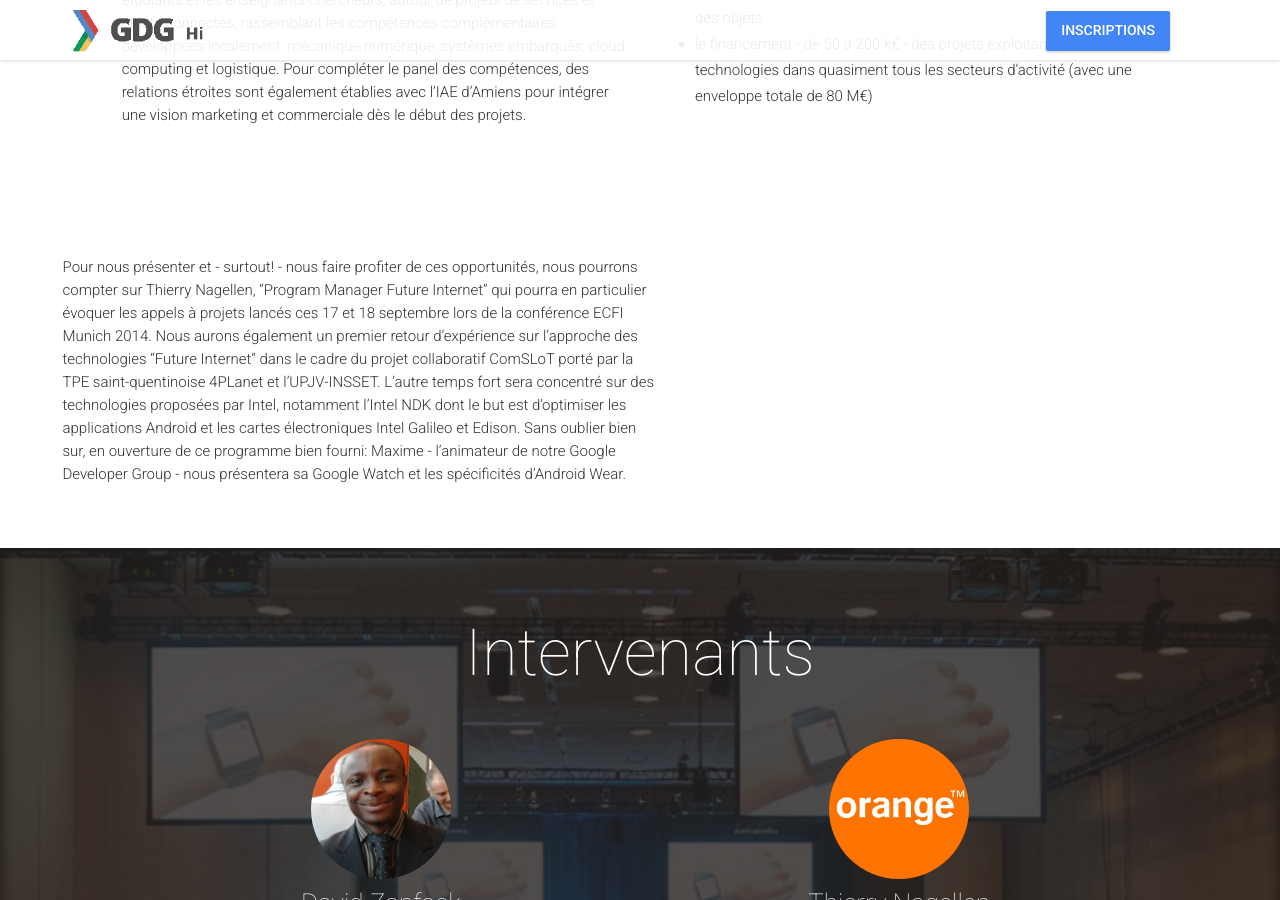
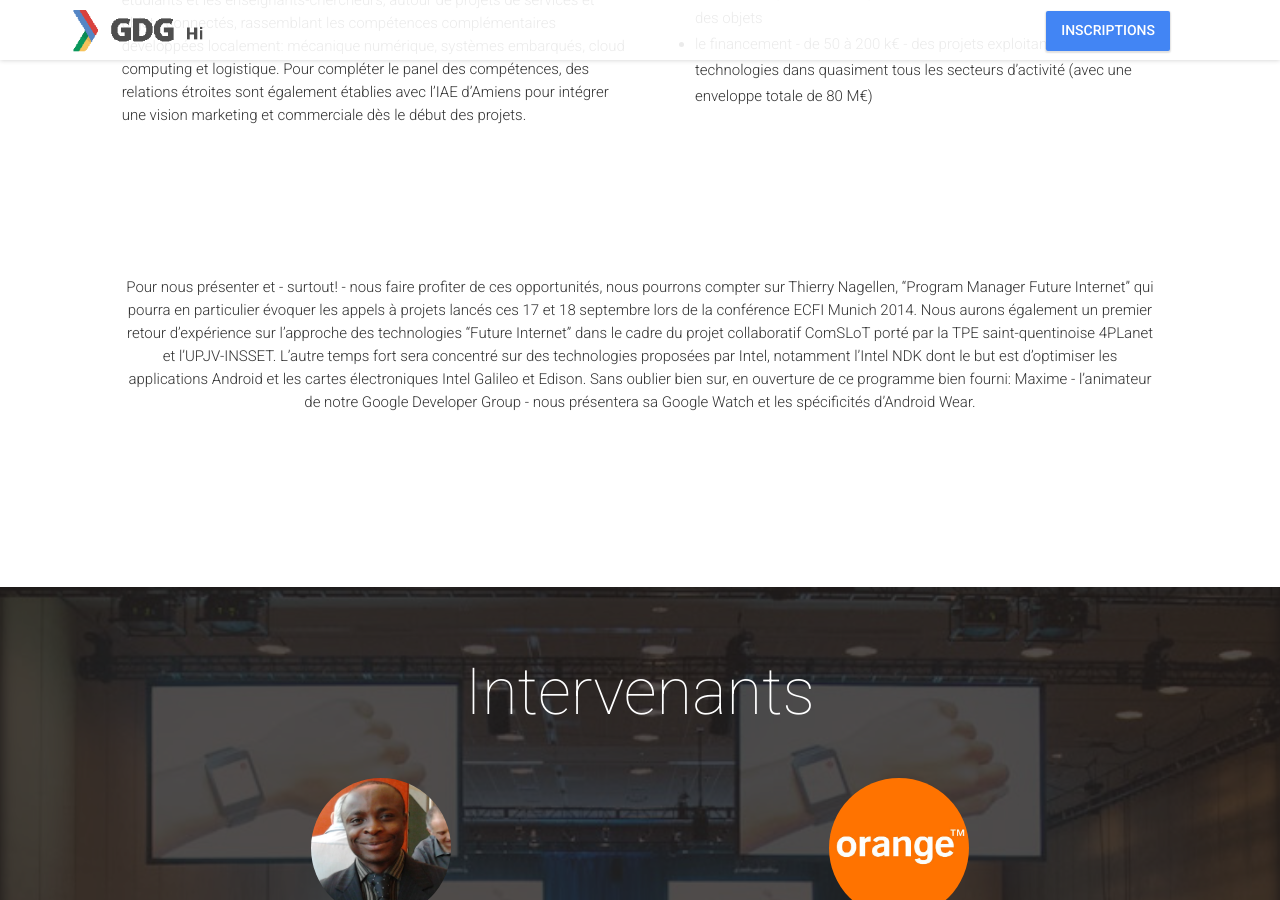
Before and after one commit to MaximeMularz/gdg-intel, a Jekyll site: the page built from index.html, in a window 1280 px wide and 900 px high, scrolled down 2852 px. Built offline with Jekyll 4.4.1, drawn with Linux system fonts in a browser that asks for light colours; nearby versions of some CDN libraries; comment, search, counter and statistics services are not loaded.

Commit message:
Post Faubourg

```diff
--- a/_includes/latest-news.html
+++ b/_includes/latest-news.html
@@ -29,8 +29,9 @@
         </div>
 	</div>
 </section>
-<article class="row post">
-<div class="col-lg-10 col-lg-offset-1">
+<section id="post-section" class="post-section">
+    <div class="content-wrapper">
+    <div class="col-lg-10 col-lg-offset-1">
     <p class="post-body">
 Pour nous présenter et - surtout! - nous faire profiter de ces opportunités, nous pourrons compter sur Thierry Nagellen, “Program Manager Future Internet” qui pourra en particulier évoquer les appels à projets lancés ces 17 et 18 septembre lors de la conférence ECFI Munich 2014. Nous aurons également un premier retour d’expérience sur l’approche des technologies “Future Internet” dans le cadre du projet collaboratif ComSLoT porté par la TPE saint-quentinoise 4PLanet et l’UPJV-INSSET.
 
@@ -38,5 +39,5 @@
 
 Sans oublier bien sur, en ouverture de ce programme bien fourni: Maxime - l’animateur de notre Google Developer Group - nous présentera sa Google Watch et les spécificités d’Android Wear.</p>
     </div>
-<!-- End Latest News Section -->
-    </article>
+</div>
+</section>
```
